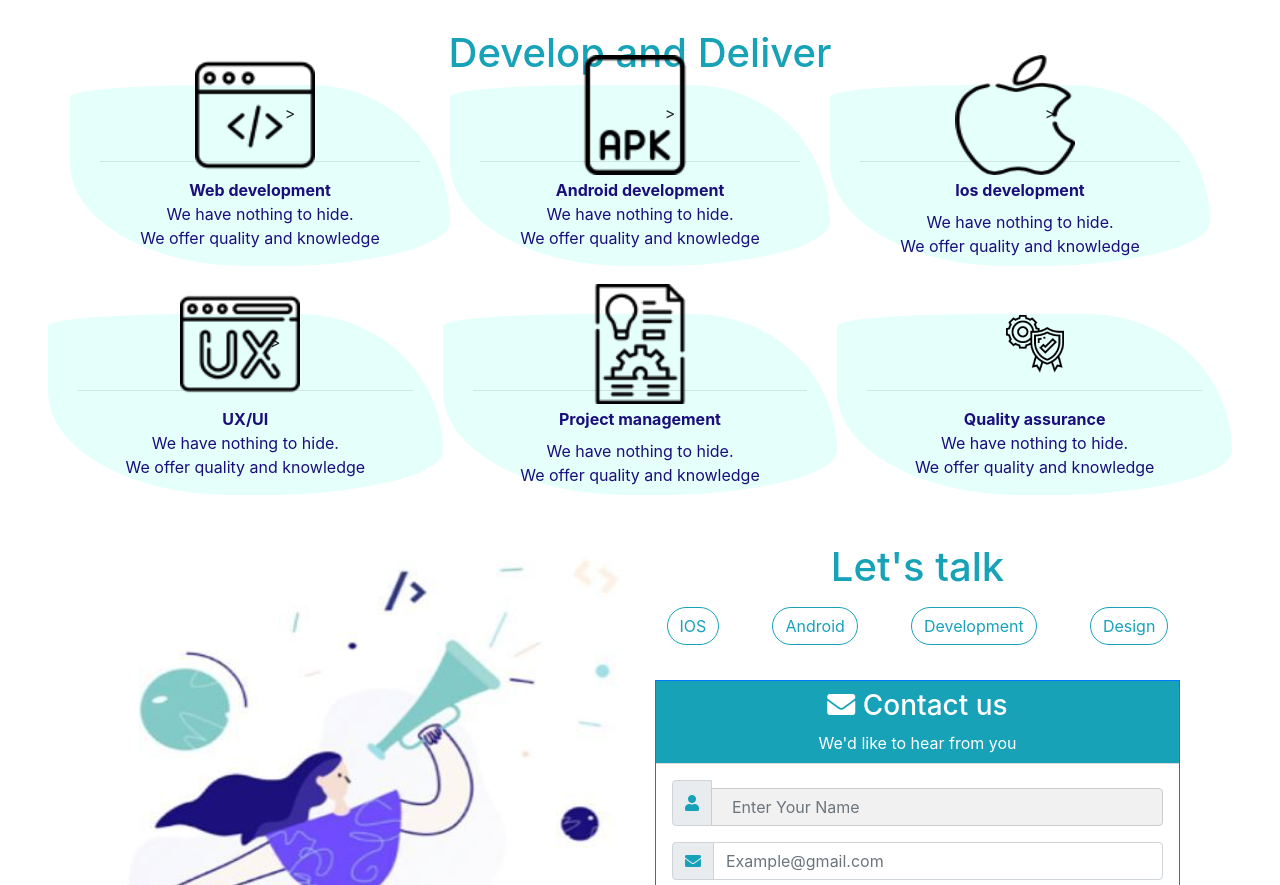
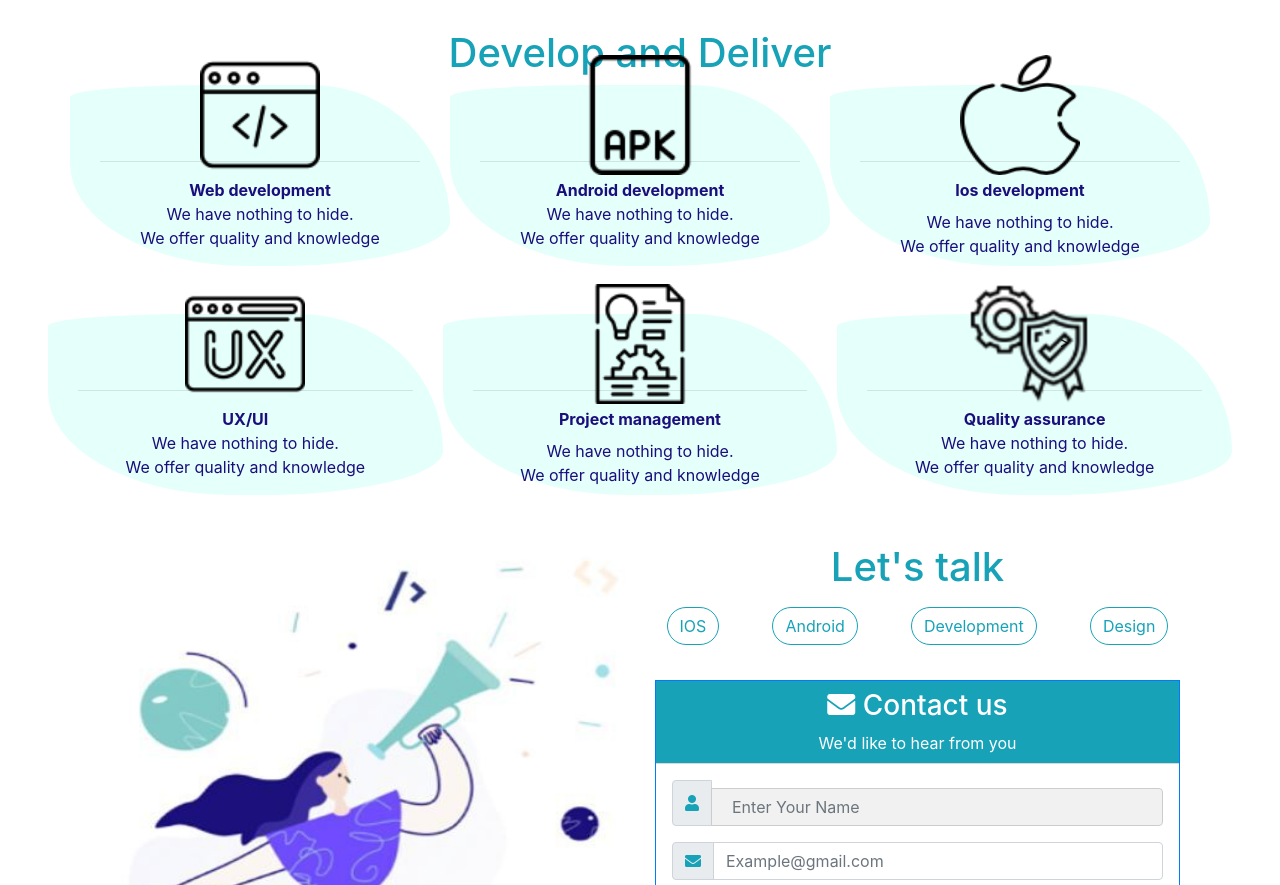
Before and after one commit to surbhikhokhawat/Bootstrap-demo, a plain HTML site: page index.html in a window 1280 px wide. Shown: the part 1253-2138 px from the top of the page. Drawn offline with nearby package versions, Linux system fonts and the light colour scheme.

Commit message:
resolves an issue of style

```diff
--- a/index.html
+++ b/index.html
@@ -95,7 +95,7 @@
         <div class="col-md-4 text-center ">
           <div class="col">
             <div class="row-md-4"><img src="./assets/images/002-web-programming.png" width="60" height="60"  style ="transform: rotate(360deg) scale(2);
-                transition: all 0.5s ease-in-out 0s;">></i></div>
+                transition: all 0.5s ease-in-out 0s;"></i></div>
             <hr>
             <div class="row-md-4 font-text font-weight-bolder">Web development</div>
             <div class="row-md-4 font-text">We have nothing to hide.<br>We offer quality and knowledge</div>
@@ -104,7 +104,7 @@
         <div class="col-md-4 text-center ">
           <div class="col">
             <div class="row-md-4"><img src="./assets/images/006-apk-file.png" width="60" height="60"  style ="transform: rotate(360deg) scale(2);
-                transition: all 0.5s ease-in-out 0s;">></i></i></div><hr>
+                transition: all 0.5s ease-in-out 0s;"></i></i></div><hr>
             <div class="row-md-4 font-text font-weight-bolder">Android development</div>
             <div class="row-md-4 font-text">We have nothing to hide.<br>We offer quality and knowledge</div>
           </div>
@@ -112,7 +112,7 @@
         <div class="col-md-4 text-center ">
           <div class="col">
             <div class="row-md-4"><img src="./assets/images/008-apple.png" width="60" height="60"  style ="transform: rotate(360deg) scale(2);
-                transition: all 0.5s ease-in-out 0s;">></i></div><hr>
+                transition: all 0.5s ease-in-out 0s;"></i></div><hr>
             <div class="row-md-4 font-text font-weight-bolder">Ios development</div>
             <div class="row-md-4 font-text p-md-2">We have nothing to hide.<br>We offer quality and knowledge</div>
           </div>
@@ -123,7 +123,7 @@
       <div class="col-md-4 text-center ">
         <div class="col">
           <div class="row-md-4"><img src="./assets/images/007-user-experience.png" width="60" height="60"  style ="transform: rotate(360deg) scale(2);
-            transition: all 0.5s ease-in-out 0s;">></i></div>
+            transition: all 0.5s ease-in-out 0s;"></i></div>
           <hr>
           <div class="row-md-4 font-text font-weight-bolder">UX/UI</div>
           <div class="row-md-4 font-text">We have nothing to hide.<br>We offer quality and knowledge</div>
@@ -139,7 +139,8 @@
       </div>
       <div class="col-md-4 text-center ">
         <div class="col">
-          <div class="row-md-4"><img src="./assets/images/001-quality-assurance.png"></i></div><hr>
+          <div class="row-md-4"><img src="./assets/images/001-quality-assurance.png" width="60" height="60" style ="transform: rotate(360deg) scale(2);
+            transition: all 0.5s ease-in-out 0s;">></i></div><hr>
           <div class="row-md-4 font-text font-weight-bolder">Quality assurance</div>
           <div class="row-md-4 font-text">We have nothing to hide.<br>We offer quality and knowledge</div>
         </div>
```
